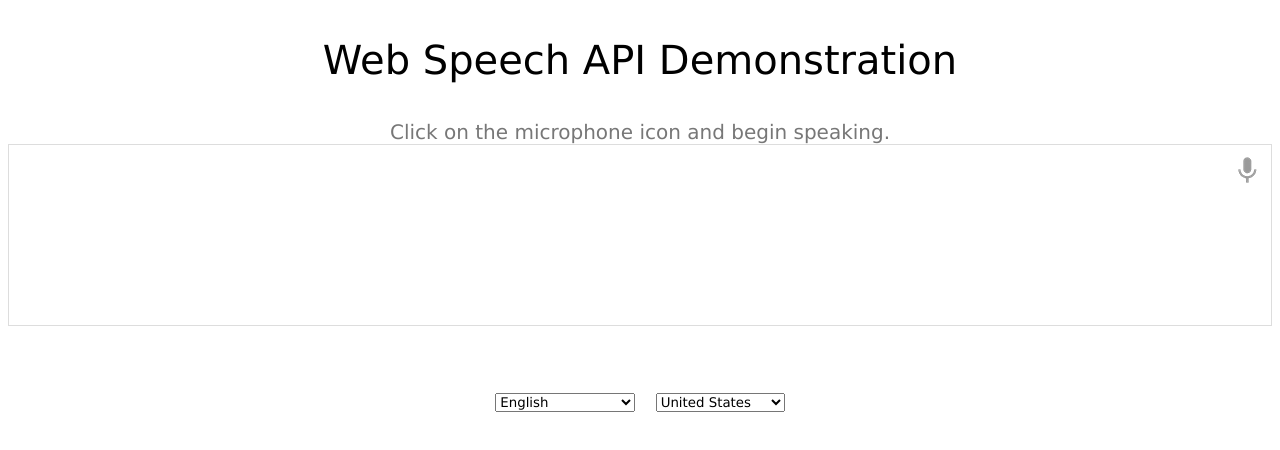
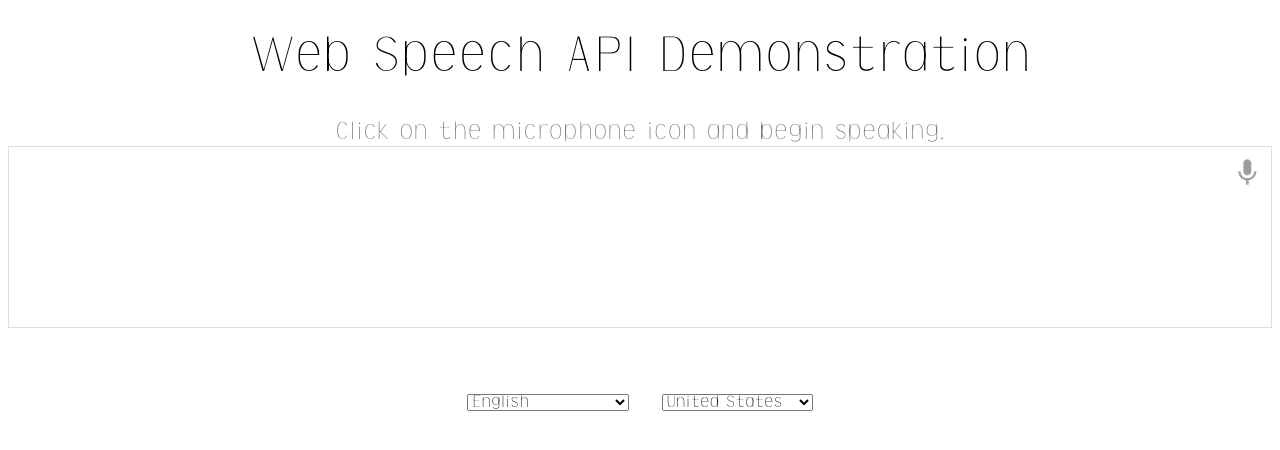
Before and after one commit to linnnh/murmurmuring, a plain HTML site: page index.html in a window 1280 px wide. Drawn offline with Linux system fonts and the light colour scheme.

Commit message:
commit a new typeface

```diff
--- a/index.html
+++ b/index.html
@@ -2,8 +2,13 @@
 <meta charset="utf-8">
 <title>Web Speech API Demo</title>
 <style>
+
+@font-face {
+  font-family: 'zerozeroone';
+  src: url('zerozeroone.otf');
+}
   * {
-    font-family: Verdana, Arial, sans-serif;
+    font-family: "zerozeroone", sans-serif;
   }
   a:link {
     color:#000;
```
Also changed, not shown: zerozeroone.otf (added).
